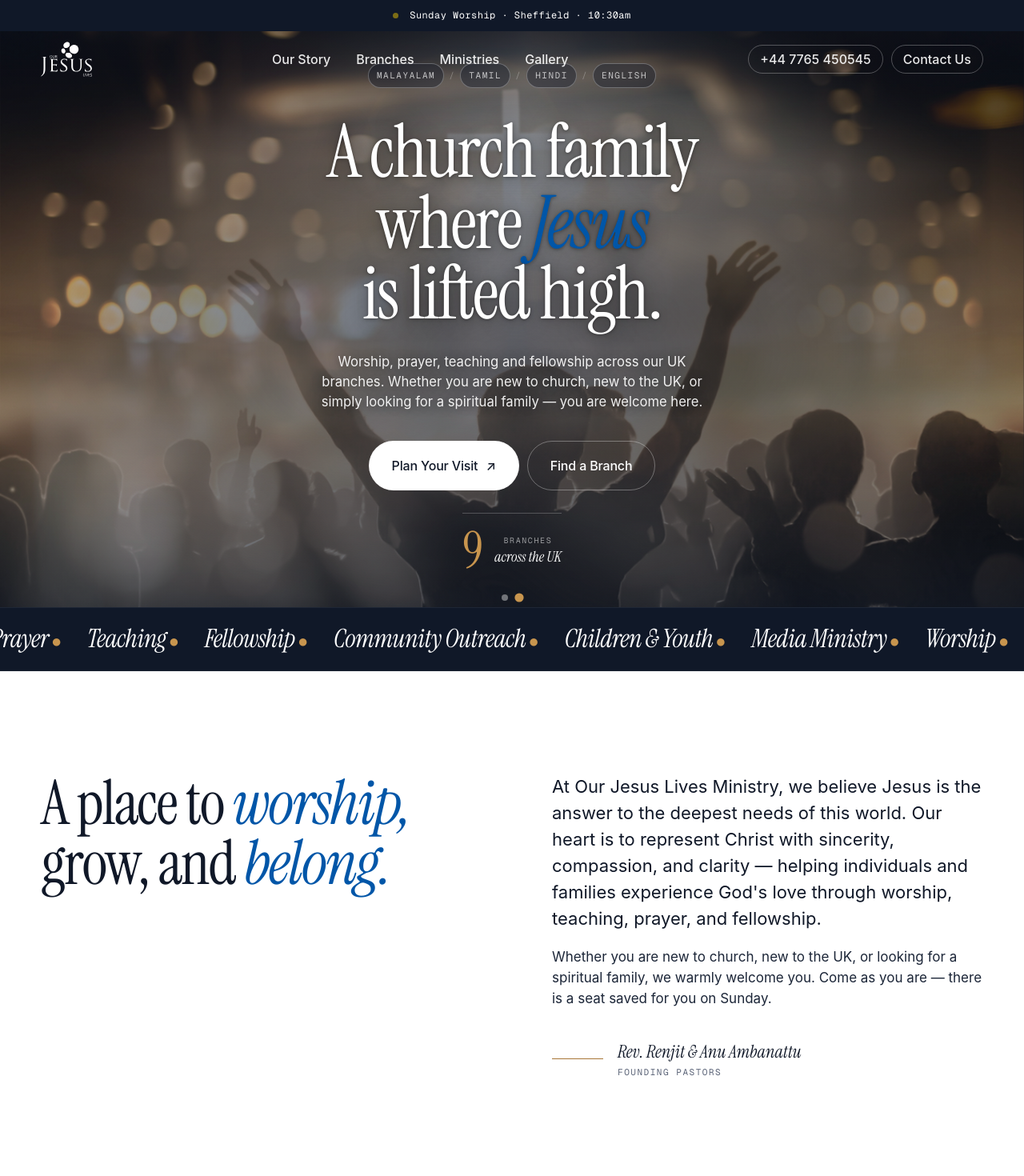
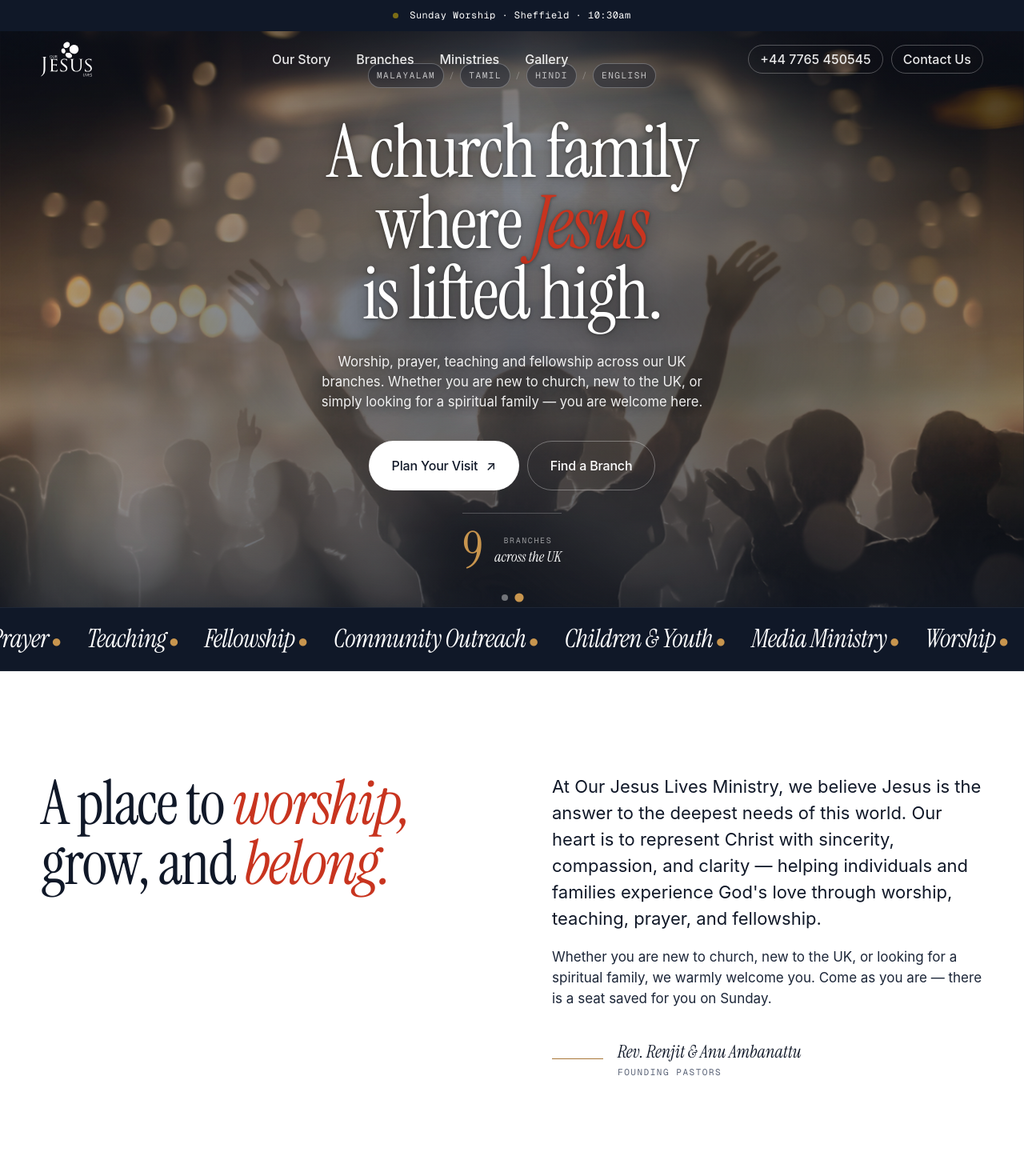
Before and after one commit to ourjesuslives2026/ourjesuslives, a React (Vite) app: page / in a window 1280 px wide. Shown: the top 1470 px of the page at 80% size. Built offline with nearby package versions, Linux system fonts and the light colour scheme; a web font is replaced by a local one.

Commit message:
Revert heading em highlight colour back to red
Co-Authored-By: Claude Sonnet 4.6 <noreply@anthropic.com>

```diff
--- a/src/index.css
+++ b/src/index.css
@@ -61,12 +61,12 @@ button { font: inherit; cursor: pointer; border: none; background: none; color:
   -webkit-font-synthesis: none;
 }
 .display { font-size: clamp(40px, 5.6vw, 84px); }
-.display em { font-style: italic; font-weight: 400; color: var(--c-blue); }
+.display em { font-style: italic; font-weight: 400; color: var(--c-red); }
 .h-display { font-size: clamp(40px, 6vw, 88px); line-height: 0.98; }
-.h-display em { font-style: italic; font-weight: 400; color: var(--c-blue); }
+.h-display em { font-style: italic; font-weight: 400; color: var(--c-red); }
 .h-display--xl { font-size: clamp(56px, 9vw, 140px); }
 .h-display--light { color: var(--c-cream); }
-.h-display--light em { color: var(--c-blue); }
+.h-display--light em { color: var(--c-red); }
 
 .lead { font-size: clamp(17px, 1.5vw, 22px); line-height: 1.5; max-width: 56ch; color: var(--c-ink-2); }
 .lead--tight { max-width: 48ch; }
@@ -436,7 +436,7 @@ body:not(.nav-scrolled) .nav__links a.is-active { background: rgba(255,255,255,0
   margin: 0 auto;
   text-shadow: 0 2px 24px rgba(0,0,0,0.55), 0 1px 4px rgba(0,0,0,0.4);
 }
-.hero__copy-full .display em { color: var(--c-blue); }
+.hero__copy-full .display em { color: var(--c-red); }
 .hero__sub-full {
   font-family: var(--f-sans);
   font-size: clamp(16px, 1.3vw, 19px);
```
